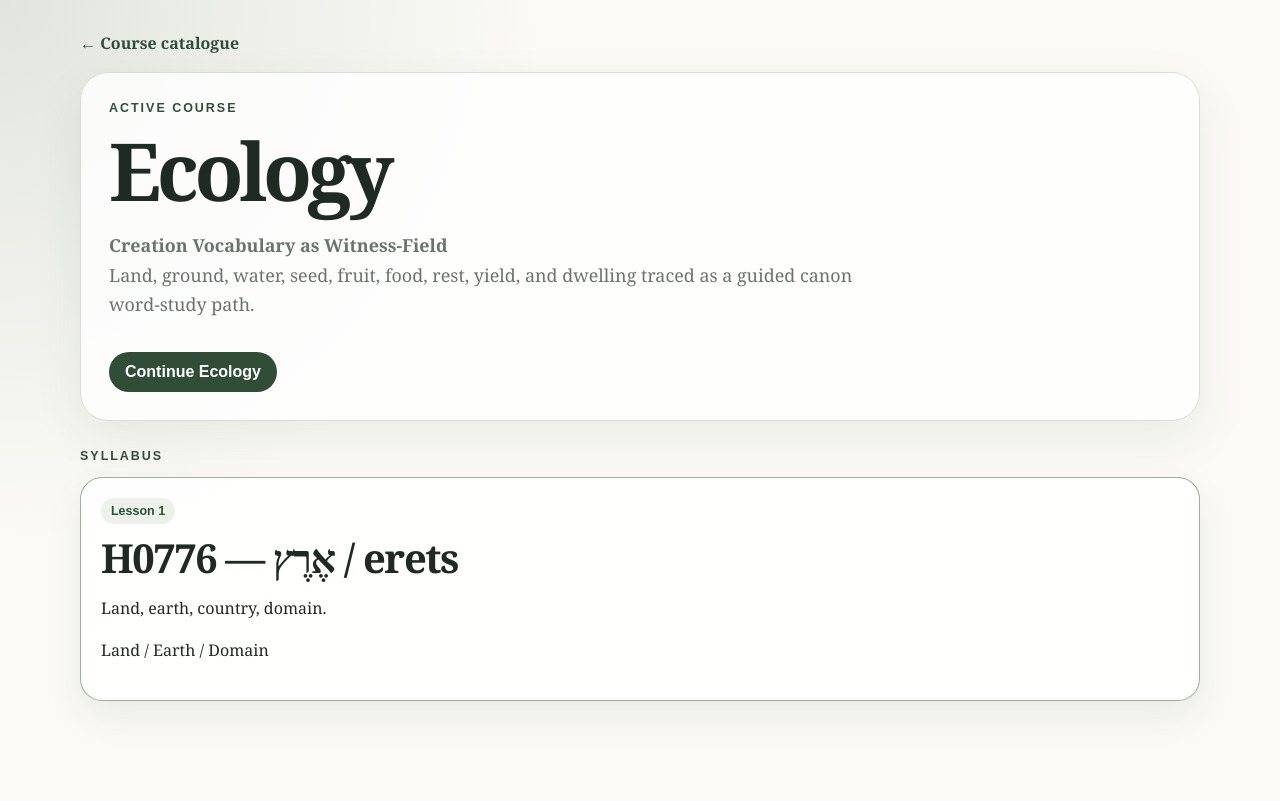
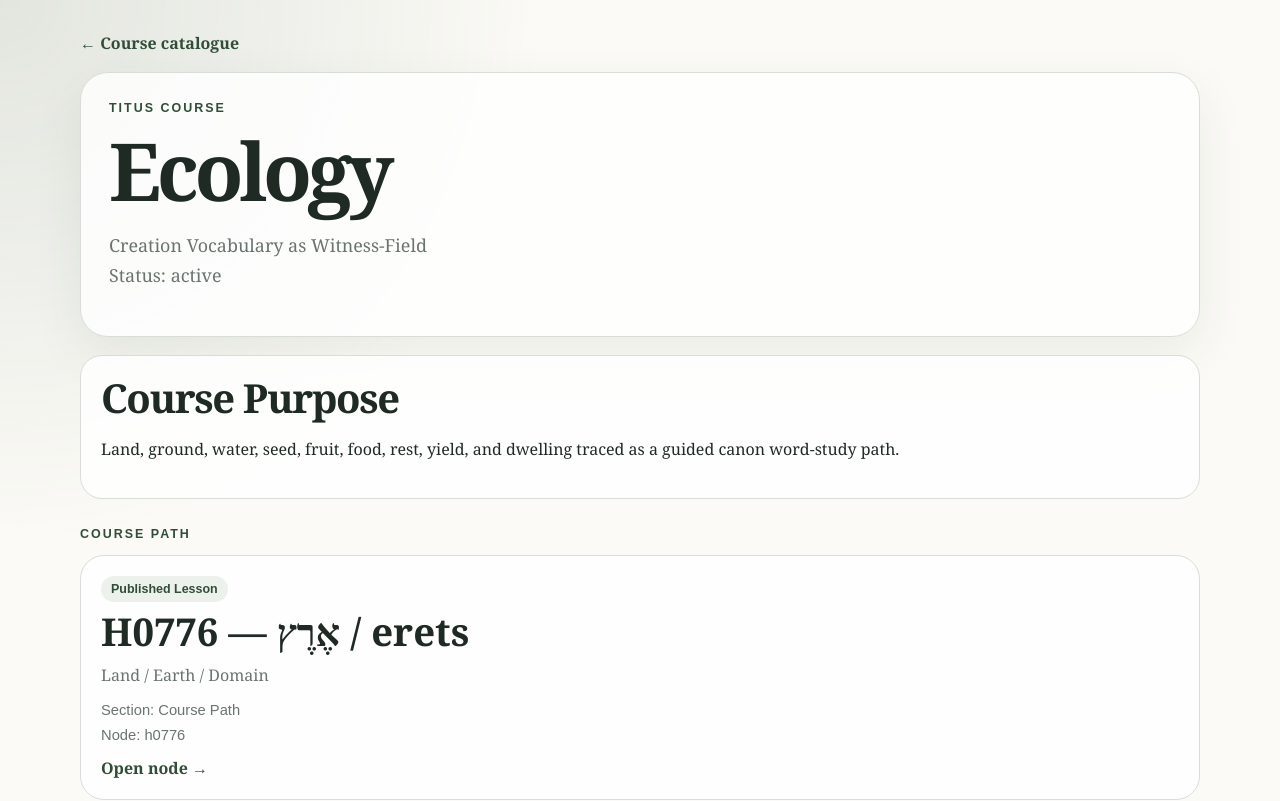
Before and after one commit to optical-lift/titus, a Next.js app: page /courses/ecology in a window 1280 px wide. Shown: the top 801 px of the page. Built offline with nearby package versions, Linux system fonts and the light colour scheme.

Commit message:
Render courses from assembly manifest

```diff
--- a/app/courses/[courseSlug]/page.tsx
+++ b/app/courses/[courseSlug]/page.tsx
@@ -1,7 +1,49 @@
 import Link from "next/link";
 import { notFound } from "next/navigation";
+import {
+  getCourseAssembly,
+  type CourseAssemblyNode,
+  type CourseAssemblySection,
+} from "@/data/titus/course-assemblies";
 import { getCourse } from "@/data/titus/courses";
-import { getLessonsForCourse } from "@/data/titus/lessons";
+import {
+  getCourseAssemblyNodeHref,
+  getCourseAssemblySectionLabel,
+  getCourseAssemblyTypeLabel,
+} from "@/lib/titus/course-node-links";
+
+const sectionOrder: CourseAssemblySection[] = [
+  "course_path",
+  "supporting_nodes",
+  "traditions_in_conversation",
+  "queued_lessons",
+];
+
+function CourseAssemblyCard({ node }: { node: CourseAssemblyNode }) {
+  const href = getCourseAssemblyNodeHref(node);
+
+  const inner = (
+    <>
+      <span className="status">{getCourseAssemblyTypeLabel(node.type)}</span>
+      <h3>{node.label}</h3>
+      <p>{node.summary}</p>
+      <p className="assembly-meta">
+        Section: {getCourseAssemblySectionLabel(node.section)}
+        <br />
+        Node: {node.nodeSlug}
+      </p>
+      {href ? <span className="small-link">Open node →</span> : null}
+    </>
+  );
+
+  return href ? (
+    <Link className="course-assembly-card" href={href}>
+      {inner}
+    </Link>
+  ) : (
+    <article className="course-assembly-card disabled-node">{inner}</article>
+  );
+}
 
 export default async function CoursePage({
   params,
@@ -15,67 +57,69 @@ export default async function CoursePage({
     notFound();
   }
 
-  const lessons = getLessonsForCourse(course.slug);
-  const isActive = course.status === "active";
+  const assembly = getCourseAssembly(course.slug);
 
   return (
     <main className="page-shell">
-      <Link className="small-link" href="/">← Course catalogue</Link>
+      <Link className="small-link" href="/">
+        ← Course catalogue
+      </Link>
 
       <section className="hero" style={{ marginTop: 18 }}>
-        <div className="kicker">
-          {isActive ? "Active Course" : "Course Planned"}
-        </div>
+        <div className="kicker">Titus Course</div>
         <h1>{course.title}</h1>
         <p className="lede">
-          <strong>{course.subtitle}</strong>
+          {course.subtitle}
           <br />
-          {course.description}
+          Status: {course.status.replaceAll("_", " ")}
         </p>
-
-        {isActive && course.firstLessonSlug ? (
-          <Link className="button" href={`/lessons/${course.firstLessonSlug}`}>
-            Continue {course.title}
-          </Link>
-        ) : (
-          <p className="course-note">
-            This course is part of the Titus library plan, but it is not open yet.
-            Its study nodes may still appear as related patterns while the public
-            course path is being built.
-          </p>
-        )}
       </section>
 
-      <section style={{ marginTop: 28 }}>
-        <div className="kicker">{isActive ? "Syllabus" : "Planned Path"}</div>
+      <section className="card course-intro-card">
+        <h2>Course Purpose</h2>
+        <p>{course.description}</p>
+      </section>
 
-        {lessons.length > 0 ? (
-          <div className="grid" style={{ marginTop: 14 }}>
-            {lessons.map((lesson) => (
-              <Link
-                className="card active"
-                href={`/lessons/${lesson.slug}`}
-                key={lesson.slug}
-              >
-                <span className="status">Lesson {lesson.lessonNumber}</span>
-                <h2 style={{ marginTop: 12 }}>{lesson.title}</h2>
-                <p>{lesson.subtitle}</p>
-                <p>{lesson.field}</p>
-              </Link>
-            ))}
-          </div>
-        ) : (
-          <article className="card" style={{ marginTop: 14 }}>
-            <span className="status">Queued</span>
-            <h2 style={{ marginTop: 12 }}>No public lessons yet</h2>
-            <p>
-              This course will reuse published word lessons, Pattern Debriefs,
-              Function Lenses, Canon Chains, and Tradition notes once those nodes
-              are ready for public release.
-            </p>
-          </article>
-        )}
-      </section>
+      {assembly.length === 0 ? (
+        <section className="card course-intro-card">
+          <h2>Course Assembly Pending</h2>
+          <p>
+            This course has a catalogue record, but its reusable node assembly
+            has not been built yet.
+          </p>
+        </section>
+      ) : (
+        sectionOrder.map((section) => {
+          const nodes = assembly.filter((node) => node.section === section);
+
+          if (nodes.length === 0) {
+            return null;
+          }
+
+          return (
+            <section className="course-assembly-section" key={section}>
+              <div className="kicker">{getCourseAssemblySectionLabel(section)}</div>
+              <div className="course-assembly-grid">
+                {nodes.map((node) => (
+                  <CourseAssemblyCard
+                    key={`${node.courseSlug}-${node.section}-${node.type}-${node.nodeSlug}`}
+                    node={node}
+                  />
+                ))}
+              </div>
+            </section>
+          );
+        })
+      )}
+
+      <nav className="footer-nav">
+        <Link className="small-link" href="/">
+          ← Course catalogue
+        </Link>
+        <Link className="small-link" href="/registry">
+          Node Registry
+        </Link>
+      </nav>
     </main>
   );
 }
--- a/app/globals.css
+++ b/app/globals.css
@@ -758,3 +758,49 @@ p {
   border-color: rgba(140, 64, 64, 0.5);
   background: rgba(248, 238, 236, 0.72);
 }
+
+.course-intro-card {
+  margin-top: 18px;
+}
+
+.course-assembly-section {
+  margin-top: 28px;
+}
+
+.course-assembly-grid {
+  display: grid;
+  grid-template-columns: repeat(auto-fit, minmax(min(100%, 320px), 1fr));
+  gap: 14px;
+  margin-top: 14px;
+}
+
+.course-assembly-card {
+  display: grid;
+  align-content: start;
+  gap: 10px;
+  min-height: 230px;
+  border: 1px solid var(--line);
+  border-radius: 24px;
+  background: rgba(255, 255, 255, 0.88);
+  padding: 20px;
+}
+
+.course-assembly-card h3 {
+  font-size: clamp(1.65rem, 3vw, 2.6rem);
+  line-height: 1.04;
+  overflow-wrap: anywhere;
+}
+
+.course-assembly-card p {
+  margin: 0;
+  color: var(--muted);
+}
+
+.assembly-meta {
+  font-family: Arial, sans-serif;
+  font-size: 0.92rem;
+}
+
+.disabled-node {
+  opacity: 0.72;
+}
```
